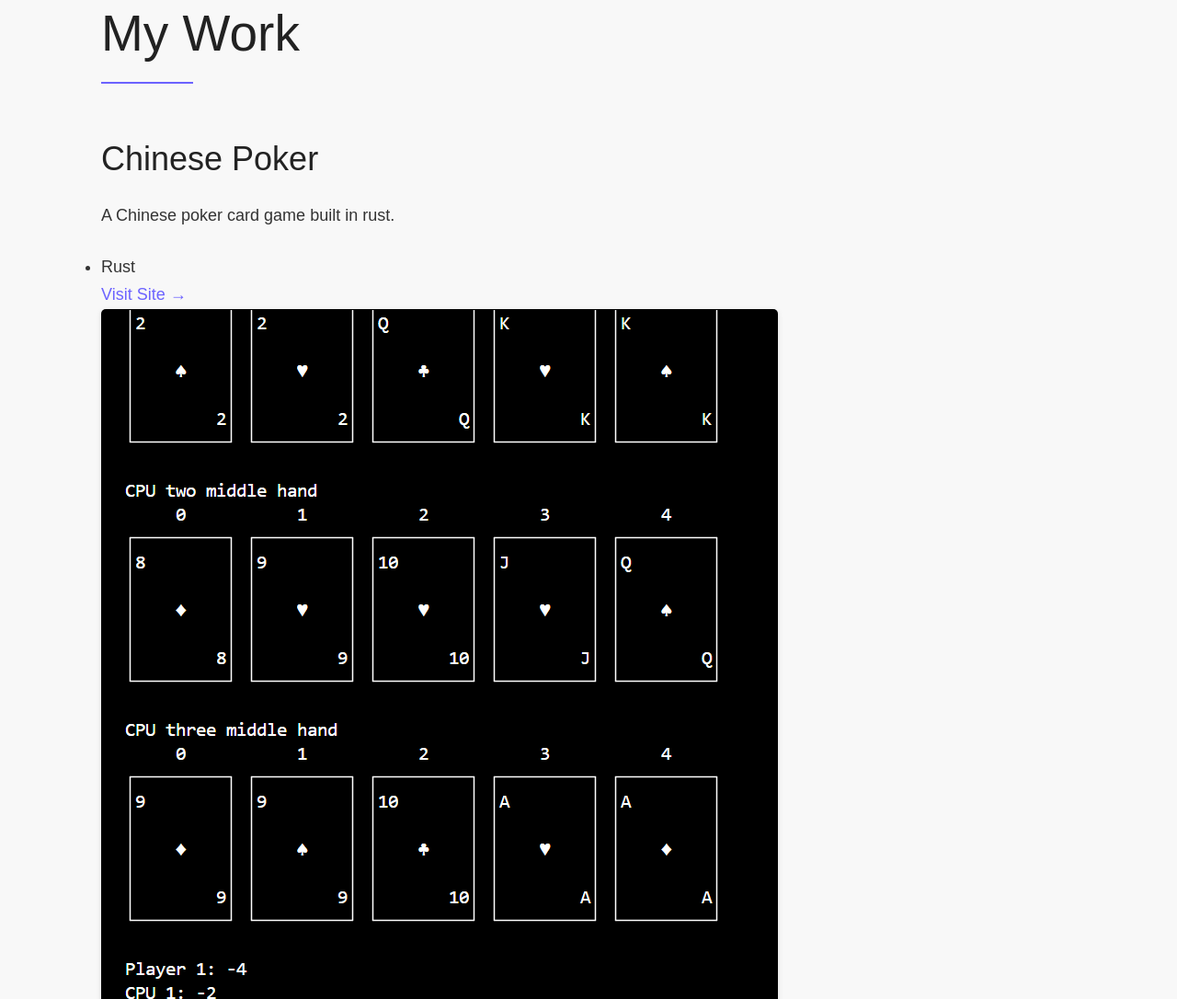
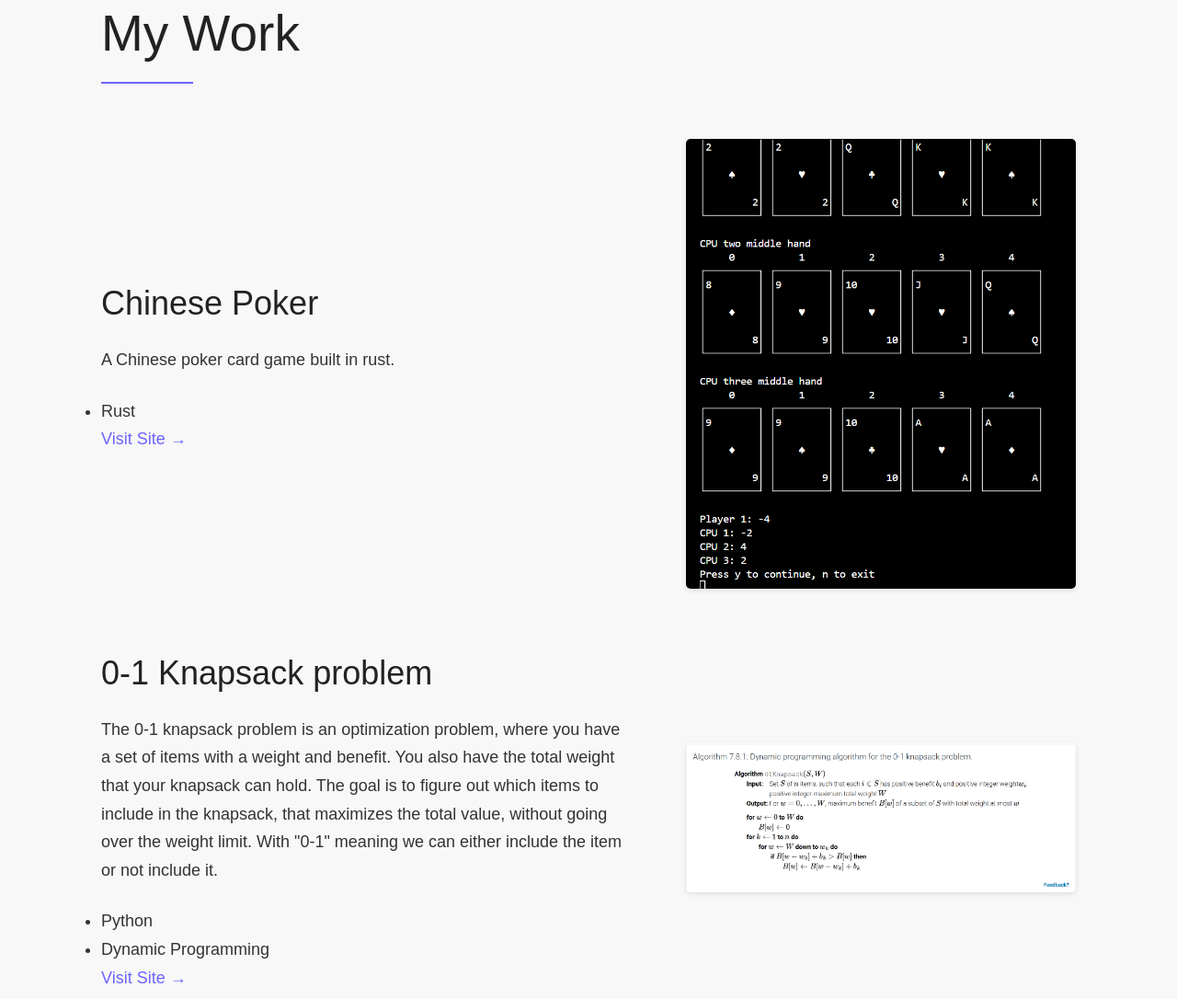
Before and after one commit to jtdt3/github-portfolio, a plain HTML site: page index.html in a window 1280 px wide. Shown: the part 917-2003 px from the top of the page at 92% size. Drawn offline with Linux system fonts and the light colour scheme; a script that the page names is missing; a web font is replaced by a local one.

Commit message:
added graduation date

```diff
--- a/index.css
+++ b/index.css
@@ -268,3 +268,27 @@ a:focus {
 .footer__social-image:hover {
     transform: scale(1.1);
 }
+
+
+.work__box {
+    display: flex;
+    align-items: center; /* Vertically center the content */
+    justify-content: space-between; /* Space between text and image */
+    margin-bottom: var(--gutter-medium); /* Adjust space between work items */
+}
+
+.work__text {
+    flex: 1; /* Allow the text container to take available space */
+    margin-right: var(--gutter-medium); /* Space between text and image */
+}
+
+.work__image-box {
+    flex: 0 0 auto; /* Prevent the image box from growing */
+    width: 40%; /* You can adjust the width as necessary */
+}
+
+.work__image {
+    width: 100%; /* Ensure the image fills the container */
+    border-radius: 0.5rem;
+    box-shadow: 0 2px 6px rgba(0,0,0,0.1);
+}
--- a/index.html
+++ b/index.html
@@ -146,7 +146,7 @@
         <div class="about__content">
           <div class="about__text">
             <p>
-               I am a senior computer science student studying at Seattle Pacific University. I am passionate about software development and have experience in full-stack web development. I am proficient in languages such as JavaScript, Python, C++, and have some experience with Rust and Go. I have experience working with frameworks such as React, Node.js, and Express.js. I am also familiar with databases such as MongoDB and SQL. I am currently seeking a full-time software development position where I can apply my skills and knowledge to solve real-world problems. I am a quick learner and a team player who is always eager to learn new technologies and work on challenging projects. In my free time, I enjoy playing video games, watching movies, and spending time with my friends and family.
+               I am a senior computer science student studying at Seattle Pacific University. I am graduating in June 2025. I am passionate about software development and have experience in full-stack web development. I am proficient in languages such as JavaScript, Python, C++, and have some experience with Rust and Go. I have experience working with frameworks such as React, Node.js, and Express.js. I am also familiar with databases such as MongoDB and SQL. I am currently seeking a full-time software development position where I can apply my skills and knowledge to solve real-world problems. I am a quick learner and a team player who is always eager to learn new technologies and work on challenging projects. In my free time, I enjoy playing video games, watching movies, and spending time with my friends and family.
             </p>
 
             <a href="https://drive.google.com/file/d/1RpEq9nKL0JerQCTpKynEvNiWIPTgaSNJ/view" class="btn" target="_blank">My Resume</a>
```
